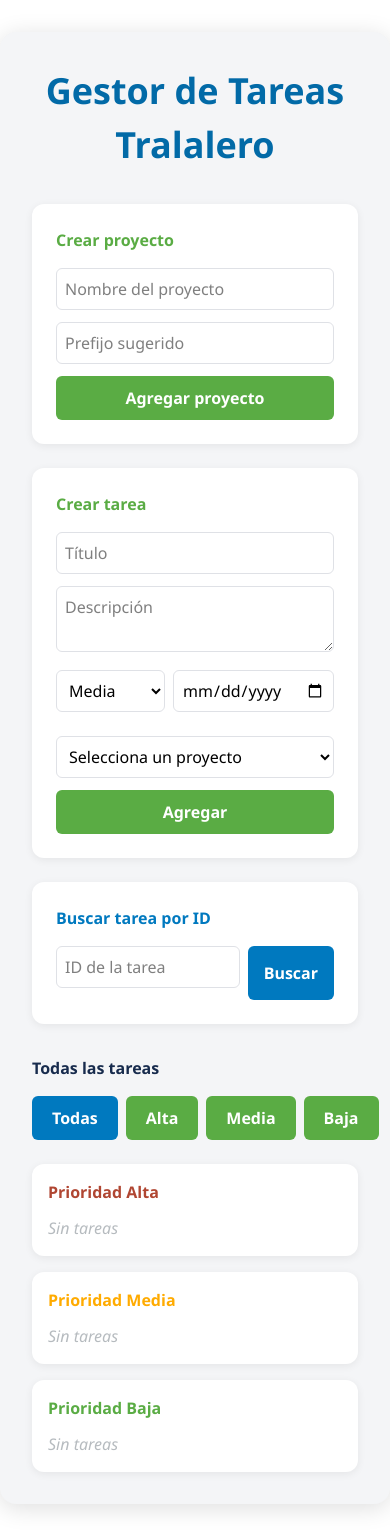
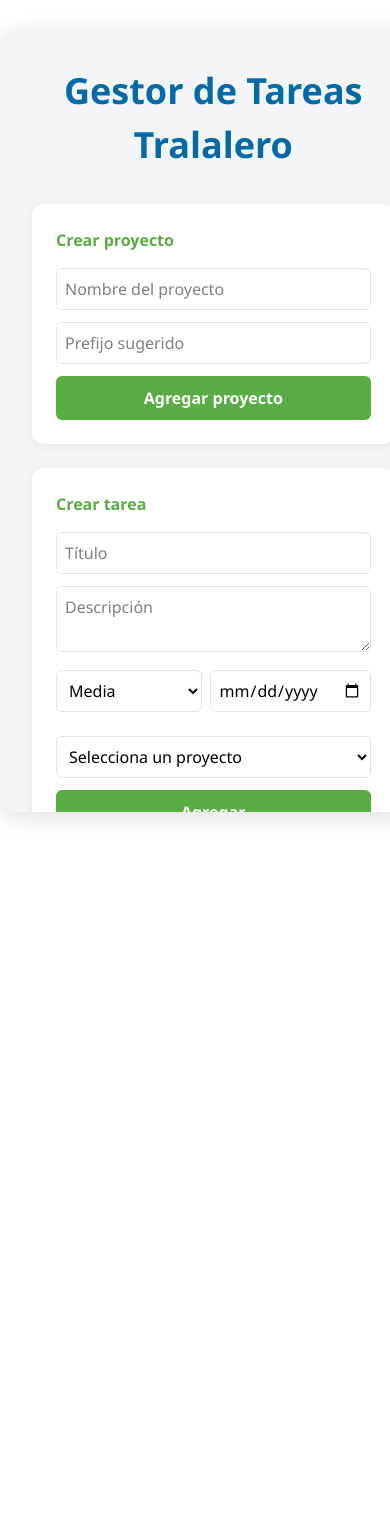
Before and after one commit to GorkyAnge/trello-clone, a Next.js app: page /tasks in a window 390 px wide. After the commit the page ends 844 px from the top, so only its background shows below. Built offline with nearby package versions, Linux system fonts and the light colour scheme.

Commit message:
feat: Refactor task management layout with responsive design and improved structure

```diff
--- a/src/app/globals.css
+++ b/src/app/globals.css
@@ -184,3 +184,59 @@
   font-size: 12px;
   color: #6b778c;
 }
+.trello-main-layout {
+  display: flex;
+  flex-direction: row;
+  height: 100vh;
+  width: 100vw;
+  overflow: hidden;
+}
+
+.trello-container {
+  flex: 1 1 0;
+  display: flex;
+  flex-direction: column;
+  height: 100vh;
+  min-width: 0;
+  overflow-y: auto;
+  /* Permite scroll solo en el área principal */
+}
+
+body,
+html {
+  height: 100%;
+  width: 100%;
+  margin: 0;
+  padding: 0;
+  box-sizing: border-box;
+  overflow: hidden;
+}
+
+.trello-upcoming-side {
+  flex: 0 0 340px;
+  max-width: 380px;
+  min-width: 300px;
+  background: #fff8e1;
+  border-left: 2px solid #ffe082;
+  display: flex;
+  flex-direction: column;
+  align-items: stretch;
+  padding: 24px 12px 24px 12px;
+  overflow-y: auto;
+  box-shadow: -2px 0 8px rgba(0, 0, 0, 0.04);
+}
+
+@media (max-width: 1100px) {
+  .trello-main-layout {
+    flex-direction: column;
+  }
+  .trello-upcoming-side {
+    flex: 0 0 auto;
+    max-width: none;
+    min-width: 0;
+    border-left: none;
+    border-top: 2px solid #ffe082;
+    box-shadow: 0 -2px 8px rgba(0, 0, 0, 0.04);
+    padding: 12px 8px;
+  }
+}
--- a/src/app/tasks/page.js
+++ b/src/app/tasks/page.js
@@ -135,6 +135,7 @@ export default function TasksPage() {
   const upcomingTasks = getUpcomingTasks();
 
   return (
+    <div className="trello-main-layout">
       <div className="trello-container">
         <h1 className="trello-title">Gestor de Tareas Tralalero</h1>
         {/* Formulario de creación de proyecto al inicio */}
@@ -163,57 +164,6 @@ export default function TasksPage() {
           </button>
           {projectError && <div className="trello-error">{projectError}</div>}
         </form>
-
-      {/* Módulo de tareas próximas a vencer solo si hay tareas */}
-      {upcomingTasks.length > 0 && (
-        <div className="trello-form-col" style={{ marginBottom: 24 }}>
-          <div
-            className="trello-form"
-            style={{ background: "#fff8e1", border: "1px solid #ffe082" }}
-          >
-            <h2 className="trello-form-title" style={{ color: "#b04632" }}>
-              Tareas próximas a vencer
-            </h2>
-            <ul className="trello-task-list">
-              {upcomingTasks.map((t) => {
-                const due = new Date(t.dueDate);
-                const todayDate = new Date(today);
-                const diff = Math.floor(
-                  (due - todayDate) / (1000 * 60 * 60 * 24)
-                );
-                return (
-                  <li
-                    key={t.id}
-                    className={`trello-task-card ${t.priority}`}
-                    style={{ position: "relative" }}
-                  >
-                    {diff === 0 && (
-                      <span
-                        style={{
-                          position: "absolute",
-                          top: 8,
-                          right: 8,
-                          color: "#b04632",
-                          fontWeight: "bold",
-                          fontSize: 22,
-                        }}
-                        title="¡Vence mañana!"
-                      >
-                        &#10071;
-                      </span>
-                    )}
-                    <div className="trello-task-title">{t.title}</div>
-                    <div className="trello-task-desc">{t.description}</div>
-                    <div className="trello-task-date">Vence: {t.dueDate}</div>
-                    <div className="trello-task-id">ID: {t.id}</div>
-                  </li>
-                );
-              })}
-            </ul>
-          </div>
-        </div>
-      )}
-
         <div className="trello-flex">
           {/* Columna de creación y búsqueda */}
           <div className="trello-form-col">
@@ -310,7 +260,6 @@ export default function TasksPage() {
               </div>
             )}
           </div>
-
           {/* Columna de tareas tipo Trello */}
           <div className="trello-tasks-col">
             <h2 className="trello-tasks-title">Todas las tareas</h2>
@@ -325,7 +274,12 @@ export default function TasksPage() {
                 type="button"
                 className="trello-btn"
                 style={{
-                background: priorityFilter === "" ? "#0079bf" : "#5aac44",
+                  background: priorityFilter === "" ? "#0079bf" : "#e4e6ea",
+                  color: priorityFilter === "" ? "#fff" : "#222",
+                  border:
+                    priorityFilter === ""
+                      ? "2px solid #0079bf"
+                      : "2px solid #e4e6ea",
                 }}
                 onClick={() => setPriorityFilter("")}
               >
@@ -335,7 +289,12 @@ export default function TasksPage() {
                 type="button"
                 className="trello-btn"
                 style={{
-                background: priorityFilter === "alta" ? "#b04632" : "#5aac44",
+                  background: priorityFilter === "alta" ? "#b04632" : "#ffeaea",
+                  color: priorityFilter === "alta" ? "#fff" : "#b04632",
+                  border:
+                    priorityFilter === "alta"
+                      ? "2px solid #b04632"
+                      : "2px solid #ffeaea",
                 }}
                 onClick={() => setPriorityFilter("alta")}
               >
@@ -345,8 +304,13 @@ export default function TasksPage() {
                 type="button"
                 className="trello-btn"
                 style={{
-                background: priorityFilter === "media" ? "#ffab00" : "#5aac44",
-                color: priorityFilter === "media" ? "#333" : "#fff",
+                  background:
+                    priorityFilter === "media" ? "#ffab00" : "#fffbe6",
+                  color: priorityFilter === "media" ? "#222" : "#b8860b",
+                  border:
+                    priorityFilter === "media"
+                      ? "2px solid #ffab00"
+                      : "2px solid #fffbe6",
                 }}
                 onClick={() => setPriorityFilter("media")}
               >
@@ -356,7 +320,12 @@ export default function TasksPage() {
                 type="button"
                 className="trello-btn"
                 style={{
-                background: priorityFilter === "baja" ? "#5aac44" : "#5aac44",
+                  background: priorityFilter === "baja" ? "#5aac44" : "#eafbe7",
+                  color: priorityFilter === "baja" ? "#fff" : "#357a38",
+                  border:
+                    priorityFilter === "baja"
+                      ? "2px solid #5aac44"
+                      : "2px solid #eafbe7",
                 }}
                 onClick={() => setPriorityFilter("baja")}
               >
@@ -407,5 +376,55 @@ export default function TasksPage() {
           </div>
         </div>
       </div>
+      {/* Módulo de tareas próximas a vencer a un lado */}
+      {upcomingTasks.length > 0 && (
+        <div className="trello-upcoming-side">
+          <div
+            className="trello-form"
+            style={{ background: "#fff8e1", border: "1px solid #ffe082" }}
+          >
+            <h2 className="trello-form-title" style={{ color: "#b04632" }}>
+              Tareas próximas a vencer
+            </h2>
+            <ul className="trello-task-list">
+              {upcomingTasks.map((t) => {
+                const due = new Date(t.dueDate);
+                const todayDate = new Date(today);
+                const diff = Math.floor(
+                  (due - todayDate) / (1000 * 60 * 60 * 24)
+                );
+                return (
+                  <li
+                    key={t.id}
+                    className={`trello-task-card ${t.priority}`}
+                    style={{ position: "relative" }}
+                  >
+                    {diff === 0 && (
+                      <span
+                        style={{
+                          position: "absolute",
+                          top: 8,
+                          right: 8,
+                          color: "#b04632",
+                          fontWeight: "bold",
+                          fontSize: 22,
+                        }}
+                        title="¡Vence mañana!"
+                      >
+                        &#10071;
+                      </span>
+                    )}
+                    <div className="trello-task-title">{t.title}</div>
+                    <div className="trello-task-desc">{t.description}</div>
+                    <div className="trello-task-date">Vence: {t.dueDate}</div>
+                    <div className="trello-task-id">ID: {t.id}</div>
+                  </li>
+                );
+              })}
+            </ul>
+          </div>
+        </div>
+      )}
+    </div>
   );
 }
```
Lines whose indentation alone changed are shown as unchanged.
